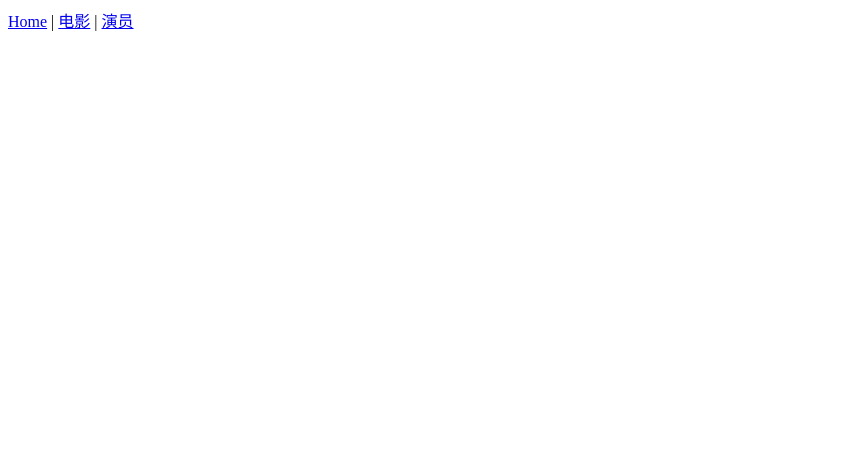
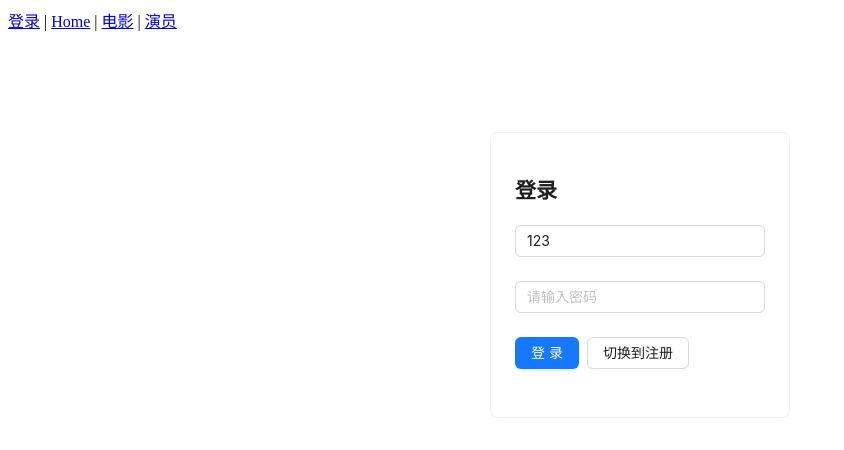
Before and after one commit to lococer/YZS, a Vue app in the folder frontend/: page /login in a window 1280 px wide. Before the commit this address had no page. Shown: the top 450 px of the page, without its empty margins (0-844 px from the left). Built offline with nearby package versions, Linux system fonts and the light colour scheme.

Commit message:
初步实现注册登录功能，还没有退出功能

```diff
--- a/frontend/src/App.vue
+++ b/frontend/src/App.vue
@@ -1,3 +1,15 @@
+
+
+<template>
+  <div id="app">
+    <router-link to="/login">登录</router-link> |
+    <router-link to="/">Home</router-link> |
+    <router-link to="/movies">电影</router-link> |
+    <router-link to="/persons">演员</router-link>
+    <router-view />
+  </div>
+</template>
+
 <script>
 // TODO 设置导航
 // import { h, ref } from 'vue';
@@ -17,19 +29,14 @@
 //     title: 'Navigation Two',
 //   },
 // ]);
+import axios from 'axios';
+import { onMounted } from 'vue';
+import { useRouter } from 'vue-router';
 export default {
-  name: 'App'
+  name: 'App',
 };
+
 </script>
-
-<template>
-  <div id="app">
-    <router-link to="/">Home</router-link> |
-    <router-link to="/movies">电影</router-link> |
-    <router-link to="/persons">演员</router-link>
-    <router-view />
-  </div>
-</template>
 
 <style>
 </style>
--- a/frontend/src/router/index.js
+++ b/frontend/src/router/index.js
@@ -4,6 +4,7 @@ import Movies from '../views/Movies.vue';
 import MovieDetail from '../views/MovieDetail.vue';
 import Persons from '../views/Persons.vue';
 import PersonDetail from '../views/PersonDetail.vue';
+import Login from '../views/Login.vue';
 
 const routes = [
   { path: '/', name: 'Home', component: Home },
@@ -11,11 +12,24 @@ const routes = [
   { path: '/movies/:id', name: 'MovieDetail', component: MovieDetail, props: true },
   { path: '/persons', name: 'Persons', component: Persons },
   { path: '/persons/:id', name: 'PersonDetail', component: PersonDetail, props: true },
+  { path: '/login', name: 'Login', component: Login },
 ];
+
 
 const router = createRouter({
   history: createWebHistory(),
   routes
 });
 
+router.beforeEach((to, from, next) => {
+  const isLoggedIn = localStorage.getItem('isLoggedIn'); // 检查登录状态
+
+  if (to.name !== 'Login' && !isLoggedIn) {
+    // 如果未登录且试图访问非登录页面，跳转到登录页面
+    next({ name: 'Login' });
+  } else {
+    next(); // 否则放行
+  }
+});
+
 export default router;
--- /dev/null
+++ b/frontend/src/views/Login.vue
@@ -0,0 +1,126 @@
+<template>
+
+    <div>
+    </div>
+
+    <a-card class="login-form">
+        <h2>{{ isLogin ? '登录' : '注册' }}</h2>
+        <a-form @submit.prevent="handleSubmit">
+            <!-- 用户名字段 -->
+            <a-form-item>
+                <a-input v-model:value="form.username"
+                    :rules="[
+                        { required: true, message: '请输入用户名' },
+                    ]"
+                    placeholder="请输入用户名">
+                    <a-icon slot="prefix" type="user" />
+                </a-input>
+                <!-- <h4>{{ form.username }}</h4> -->
+            </a-form-item>
+
+            <!-- 密码字段 -->
+            <a-form-item>
+                <a-input v-model:value="form.password"
+                    :rules="[
+                        { required: true, message: '请输入密码' },
+                    ]"
+                    type="password"
+                    placeholder="请输入密码">
+                    <a-icon slot="prefix" type="lock" />
+                </a-input>
+            </a-form-item>
+
+            <!-- 确认密码字段 -->
+            <a-form-item v-if="!isLogin">
+                <a-input v-model:value="form.confirmPassword"
+                    :rules="[{ required: true, message: '请确认密码!' }]"
+                    type="password"
+                    placeholder="确认密码">
+                    <a-icon slot="prefix" type="lock" />
+                </a-input>
+            </a-form-item>
+
+            <!-- 提交按钮和切换按钮 -->
+            <a-form-item>
+                <a-button type="primary" html-type="submit" :loading="submitting">{{ isLogin ? '登录' : '注册'
+                    }}</a-button>
+                <a-button @click="switchForm" style="margin-left: 8px">切换到{{ isLogin ? '注册' : '登录'
+                    }}</a-button>
+            </a-form-item>
+        </a-form>
+    </a-card>
+</template>
+
+<script>
+import axios from 'axios';
+
+export default {
+  data() {
+  return {
+    form:{
+        username: '123',
+        password: '',
+        confirmPassword: '',
+    },
+    isLogin: true,
+    submitting: false,
+  };
+  },
+  methods: {
+    async handleSubmit() {
+      this.submitting = true;
+
+      const apiUrl = this.isLogin
+        ? 'http://127.0.0.1:5001/api/login'
+        : 'http://127.0.0.1:5001/api/register'; // 拼接正确的 URL
+
+        console.log(apiUrl);
+        console.log(this.form);
+
+      // 表单验证通过后发送请求
+      try {
+        const response = await axios.post(apiUrl, this.form);
+        this.submitting = false;
+        // 请求成功后执行的操作
+        console.log(response.data);
+        // 例如，跳转到其他页面或存储用户信息
+        localStorage.setItem('isLoggedIn', 'true');  // 登录后设置状态
+
+        // 重置表单
+        // this.$nextTick(() => {
+        //   this.username = '';
+        //   this.password = '';
+        //   this.confirmPassword = '';
+        // });
+
+        // 跳转到首页
+        this.$router.push('/');
+      } catch (error) {
+        this.submitting = false;
+        // 请求失败后的错误处理
+        console.error(error.response.data.message);
+        if (error.response && error.response.status === 409) {
+          // 假设 409 状态码是用户名已存在
+          this.$message.error('用户名已存在');
+        } else {
+          this.$message.error('发生错误，请重试');
+        }
+      }
+    },
+    switchForm() {
+      this.isLogin = !this.isLogin;
+      // 重置表单字段
+      this.form.username = '123';
+      this.form.password = '';
+      this.form.confirmPassword = '';
+    },
+  },
+};
+</script>
+
+<style scoped>
+.login-form {
+  max-width: 300px;
+  margin: 100px auto;
+}
+</style>
```
Also changed, not shown: frontend/src/views/Register.vue (added, +44 -0 lines), 1 other file (tests, documents, lock files or other folders).
